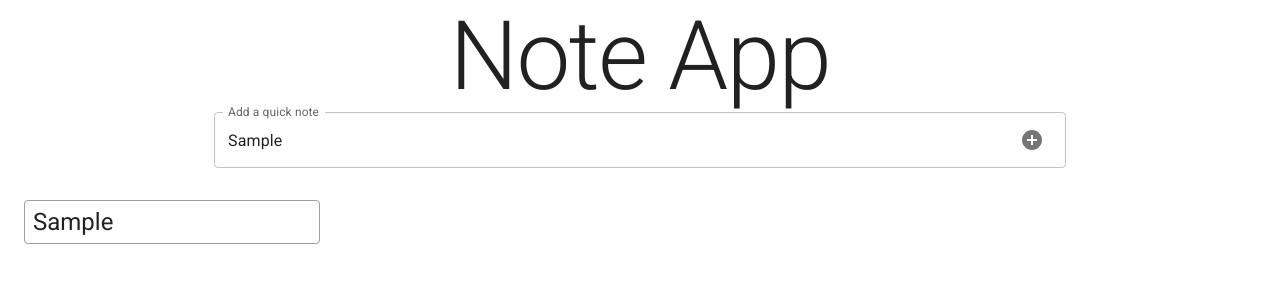
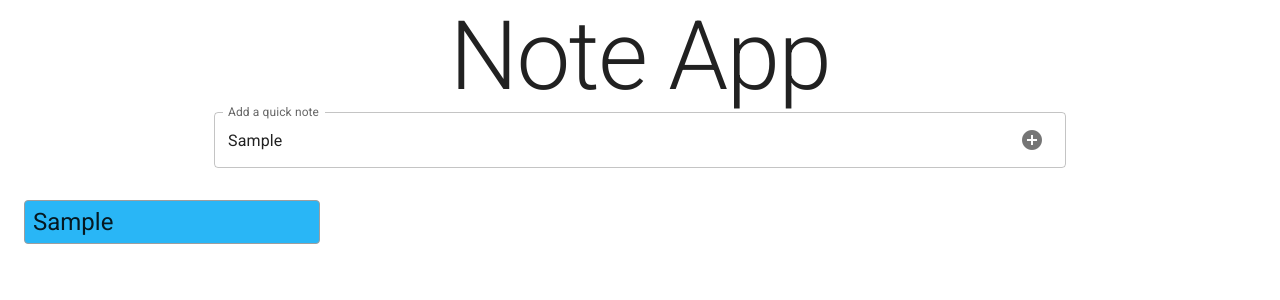
Before and after one commit to MikoGD/notonic, a React (Create React App) app: page / in a window 1280 px wide. Both pictures are taken after typing "Sample" into the empty fields and a click on the button "add_circle". Shown: the top 300 px of the page. Built offline with nearby package versions, Linux system fonts and the light colour scheme.

Commit message:
Add color change functionality

```diff
--- a/src/App.tsx
+++ b/src/App.tsx
@@ -7,6 +7,7 @@ import '@fontsource/roboto/500.css';
 import '@fontsource/roboto/700.css';
 import QuickNote from './components/quick-note';
 import NotesGrid from './components/notes-grid';
+import { availableColors } from './components/notes-grid/note-item';
 import styles from './app.module.css';
 
 export interface Note {
@@ -24,7 +25,7 @@ function App(): React.ReactElement {
       id: uuid(),
       title,
       body: '',
-      color: 'white',
+      color: availableColors.blue,
     };
 
     setNotes((prev) => ([ ...prev, newNote ]));
@@ -39,6 +40,19 @@ function App(): React.ReactElement {
     });
   }
 
+  function changeNoteColor(color: string, index: number) {
+    setNotes(prev => {
+      const currNote = prev[index];
+      if (currNote) {
+        currNote.color = availableColors[color];
+        prev.splice(index, 1);
+        return [...prev, currNote];
+      }
+
+      return prev;
+    });
+  }
+
   return (
     <div className={styles.app}>
       <CssBaseline />
@@ -46,7 +60,7 @@ function App(): React.ReactElement {
         Note App
       </Typography>
       <QuickNote addQuickNote={addQuickNote} />
-      <NotesGrid notes={notes} deleteNote={deleteNote}/>
+      <NotesGrid notes={notes} deleteNote={deleteNote} changeNoteColor={changeNoteColor}/>
     </div>
   );
 }
--- a/src/components/notes-grid/index.tsx
+++ b/src/components/notes-grid/index.tsx
@@ -6,15 +6,16 @@ import NoteItem from './note-item';
 interface NotesGridProps {
   deleteNote: (index: number) => void;
   notes: Note[];
+  changeNoteColor: (color: string, index: number) => void;
 }
 
-function NotesGrid({ notes, deleteNote }: NotesGridProps) {
+function NotesGrid({ notes, deleteNote, changeNoteColor}: NotesGridProps) {
   return (
     <Container maxWidth="xl" sx={{ mt: '2rem' }}>
       <Grid container spacing={2}>
         {notes.map((note, index) => (
           <Grid item xs={3} key={note.id}>
-            <NoteItem note={note} index={index} deleteNote={deleteNote}/>
+            <NoteItem note={note} index={index} deleteNote={deleteNote} changeNoteColor={changeNoteColor}/>
           </Grid>
         ))}
       </Grid>
--- a/src/components/notes-grid/note-item.tsx
+++ b/src/components/notes-grid/note-item.tsx
@@ -1,16 +1,84 @@
-import { Box, Typography, IconButton, Icon, ButtonGroup, Stack } from '@mui/material';
-import React from 'react';
+import {
+  Box,
+  Typography,
+  IconButton,
+  Icon,
+  ButtonGroup,
+  Stack,
+  Menu,
+  MenuItem,
+  Dialog,
+  Grid,
+  DialogTitle,
+  Button,
+} from '@mui/material';
+import React, { useState } from 'react';
+import {
+  lightBlue,
+  red,
+  orange,
+  yellow,
+  pink,
+  green,
+} from '@mui/material/colors';
 import { Note } from '../../App';
 
 interface NoteItemProps {
   deleteNote: (index: number) => void;
   note: Note;
   index: number;
+  changeNoteColor: (color: string, index: number) => void;
 }
 
-function NoteItem({ note, index, deleteNote }: NoteItemProps) {
+interface Colors {
+  [color: string]: string;
+}
+
+export const availableColors: Colors = {
+  red: red[400],
+  blue: lightBlue[400],
+  green: green[400],
+  yellow: yellow[400],
+  orange: orange[400],
+  pink: pink[400],
+};
+
+function NoteItem({ note, index, deleteNote, changeNoteColor }: NoteItemProps) {
+  const [isColorDialogOpen, setIsColorDialogOpen] = useState(false);
+  const [isMoreOpen, setIsMoreOpen] = useState(false);
+  const [anchorEl, setAnchorEl] = useState<null | HTMLElement>(null);
+
+  function closeMoreMenu() {
+    setIsMoreOpen(false);
+    setAnchorEl(null);
+  }
+
   function onDeleteClick() {
     deleteNote(index);
+  }
+
+  function onMoreClick(e: React.MouseEvent<HTMLButtonElement>)
+  {
+    setAnchorEl(e.currentTarget);
+    setIsMoreOpen(true);
+  }
+
+  function handleMoreClose() {
+    closeMoreMenu();
+  }
+
+  function openColorDialog() {
+    setIsColorDialogOpen(true);
+  }
+
+  function handleColorDialogClose() {
+    setIsColorDialogOpen(false);
+  }
+
+  function handleChangeColor(color: string) {
+    changeNoteColor(color, index);
+    closeMoreMenu();
+    setIsColorDialogOpen(false);
   }
 
   return (
@@ -18,22 +86,52 @@ function NoteItem({ note, index, deleteNote }: NoteItemProps) {
       border={1}
       borderRadius={1}
       borderColor="grey.500"
+      bgcolor={note.color}
       p=".3rem .5rem"
-      sx={{ ':hover .button-icons': { display: 'block' } }}
+      sx={[
+        { ':hover .button-icons': { display: 'block' } },
+        isMoreOpen && { '.button-icons': { display: 'block !important' } },
+      ]}
     >
       <Typography variant="h5">{note.title}</Typography>
       <Typography variant="body1">{note.body}</Typography>
-      <Stack direction="row" className="button-icons" sx={{display: 'none'}}>
-        <IconButton size="small" sx={{ paddingLeft: 0 }} onClick={onDeleteClick}>
-          <Icon sx={{fontSize: 19}}>delete</Icon>
+      <Stack direction="row" className="button-icons" sx={{ display: 'none' }}>
+        <IconButton
+          size="small"
+          sx={{ paddingLeft: 0 }}
+          onClick={onDeleteClick}
+        >
+          <Icon sx={{ fontSize: 19 }}>delete</Icon>
         </IconButton>
         <IconButton size="small">
-          <Icon sx={{fontSize: 19}}>edit</Icon>
+          <Icon sx={{ fontSize: 19 }}>edit</Icon>
         </IconButton>
-        <IconButton size="small">
-          <Icon sx={{fontSize: 19}}>more_vert</Icon>
+        <IconButton size="small" onClick={onMoreClick}>
+          <Icon sx={{ fontSize: 19 }}>more_vert</Icon>
         </IconButton>
       </Stack>
+      <Menu anchorEl={anchorEl} open={isMoreOpen} onClose={handleMoreClose}>
+        <MenuItem onClick={openColorDialog}>Change Color</MenuItem>
+      </Menu>
+      <Dialog onClose={handleColorDialogClose} open={isColorDialogOpen}>
+        <DialogTitle>Choose a color</DialogTitle>
+        <Grid container width="20rem" height="12.5rem" px="1rem" mb="1rem">
+          {Object.entries(availableColors).map(([key, value]) => (
+            <Grid item xs={4} key={key} p=".3rem">
+              <Box
+                bgcolor={`${value}`}
+                borderRadius={1}
+                width="100%"
+                height="100%"
+                onClick={() => handleChangeColor(key)}
+                sx={{ cursor: 'pointer' }}
+              >
+                &nbsp;
+              </Box>
+            </Grid>
+          ))}
+        </Grid>
+      </Dialog>
     </Box>
   );
 }
--- a/src/components/quick-note/index.tsx
+++ b/src/components/quick-note/index.tsx
@@ -25,6 +25,7 @@ function QuickNote({ addQuickNote }: QuickNoteProps): React.ReactElement {
   function saveQuickNote() {
     if (quickNote === '') {
       setQuickNoteError(true);
+      return;
     }
 
     addQuickNote(quickNote);
```
